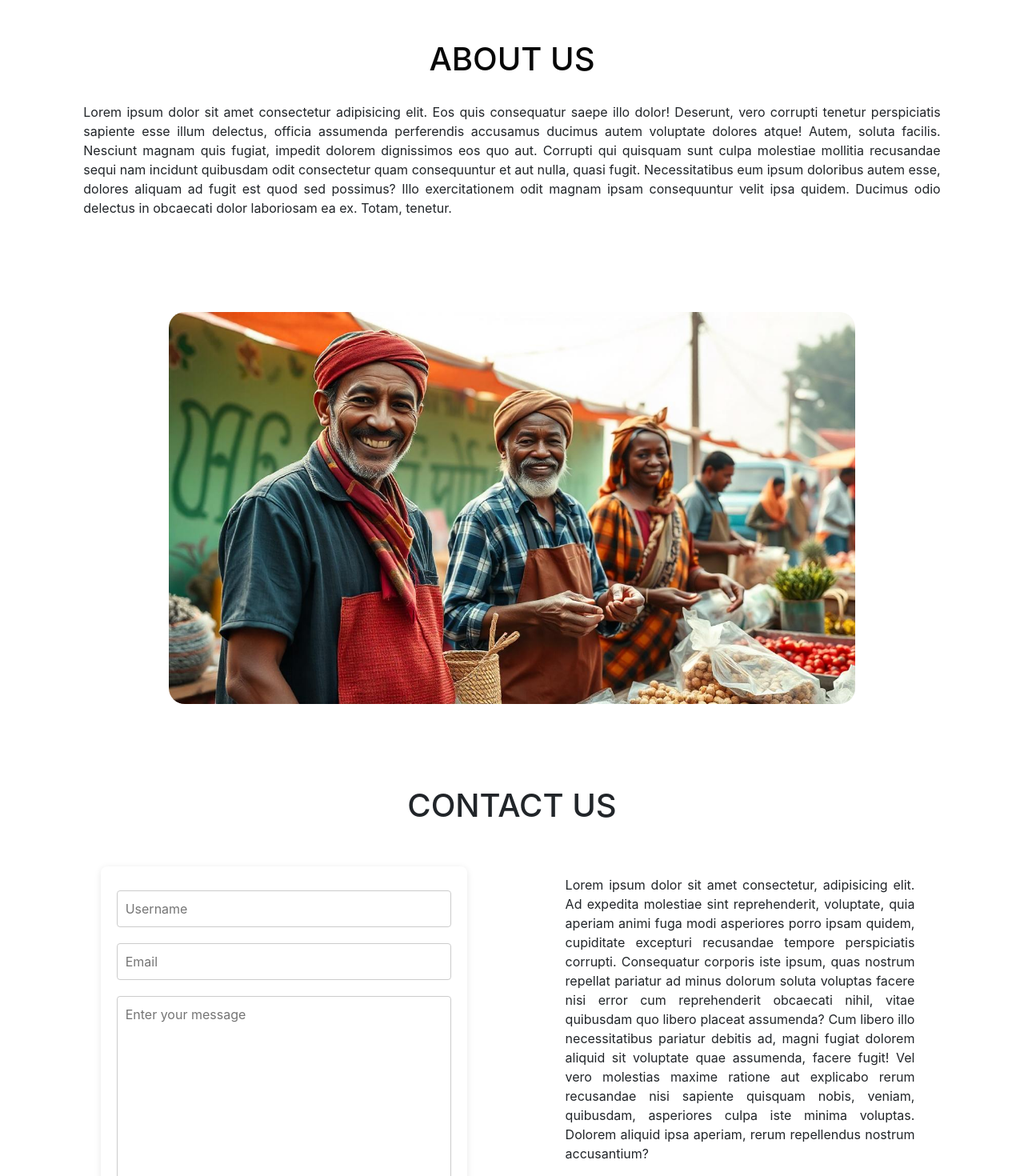
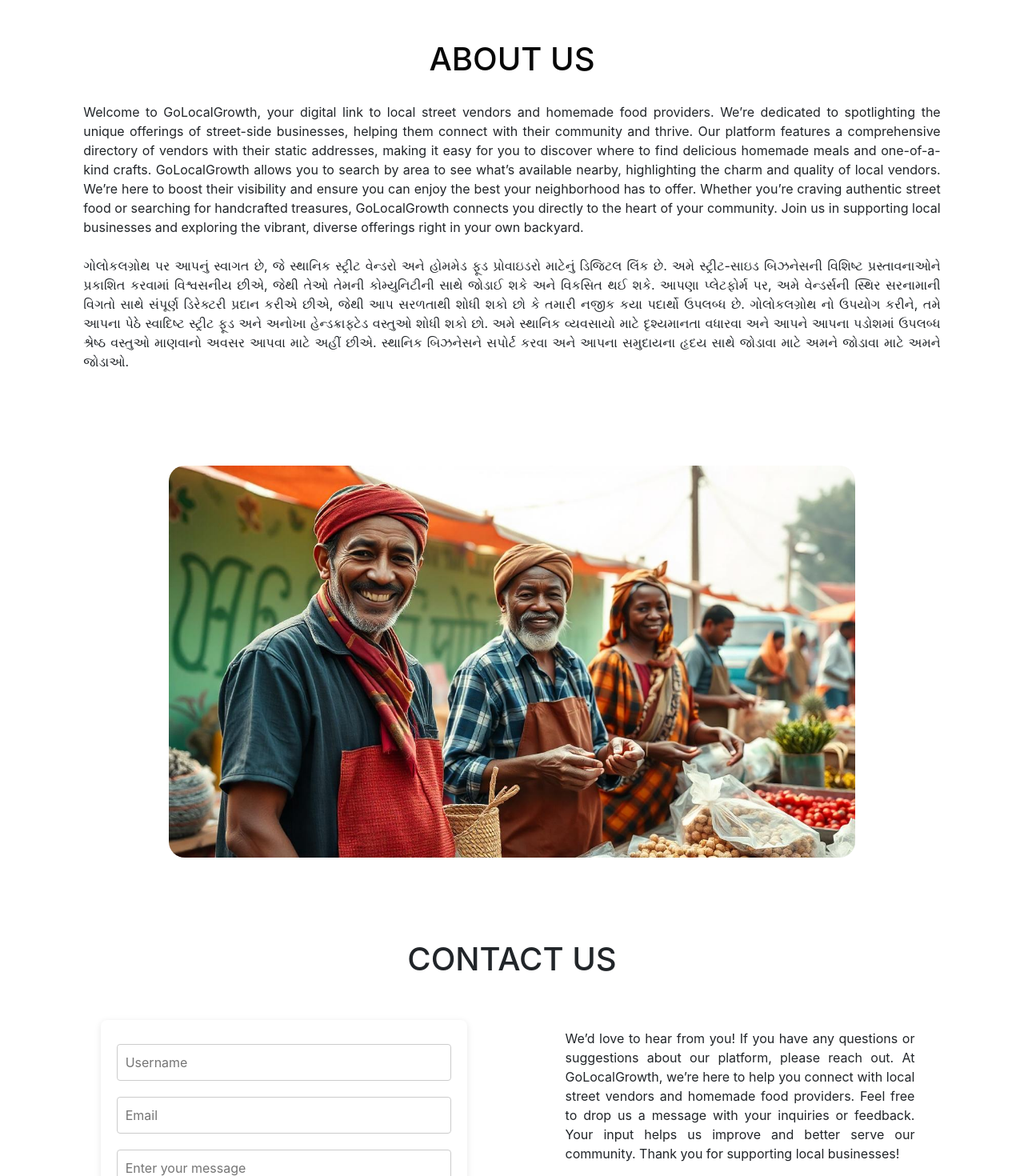
Before and after one commit to nishi1403/htm, a React (Create React App) app: page / in a window 1280 px wide. Shown: the part 2380-3850 px from the top of the page at 80% size. Built offline with nearby package versions, Linux system fonts and the light colour scheme; a web font is replaced by a local one.

Commit message:
Intiated

```diff
--- a/src/Components/About.js
+++ b/src/Components/About.js
@@ -11,19 +11,22 @@ const About = () => {
             <div className="col col-xxl-6 col-12">
               <div className="content">
                 <p>
-                  Lorem ipsum dolor sit amet consectetur adipisicing elit. Eos
-                  quis consequatur saepe illo dolor! Deserunt, vero corrupti
-                  tenetur perspiciatis sapiente esse illum delectus, officia
-                  assumenda perferendis accusamus ducimus autem voluptate
-                  dolores atque! Autem, soluta facilis. Nesciunt magnam quis
-                  fugiat, impedit dolorem dignissimos eos quo aut. Corrupti qui
-                  quisquam sunt culpa molestiae mollitia recusandae sequi nam
-                  incidunt quibusdam odit consectetur quam consequuntur et aut
-                  nulla, quasi fugit. Necessitatibus eum ipsum doloribus autem
-                  esse, dolores aliquam ad fugit est quod sed possimus? Illo
-                  exercitationem odit magnam ipsam consequuntur velit ipsa
-                  quidem. Ducimus odio delectus in obcaecati dolor laboriosam ea
-                  ex. Totam, tenetur.
+                Welcome to GoLocalGrowth, your digital link to local street vendors and homemade food providers.
+                We’re dedicated to spotlighting the unique offerings of street-side businesses, helping them connect with their community and thrive.
+                Our platform features a comprehensive directory of vendors with their static addresses, making it easy for you to discover where to find delicious homemade meals and one-of-a-kind crafts.
+                GoLocalGrowth allows you to search by area to see what’s available nearby, highlighting the charm and quality of local vendors.
+                We’re here to boost their visibility and ensure you can enjoy the best your neighborhood has to offer.
+                Whether you’re craving authentic street food or searching for handcrafted treasures, GoLocalGrowth connects you directly to the heart of your community.
+                Join us in supporting local businesses and exploring the vibrant, diverse offerings right in your own backyard.
+                <br/><br/>
+
+                ગોલોકલગ્રોથ પર આપનું સ્વાગત છે, જે સ્થાનિક સ્ટ્રીટ વેન્ડરો અને હોમમેડ ફૂડ પ્રોવાઇડરો માટેનું ડિજિટલ લિંક છે.
+                અમે સ્ટ્રીટ-સાઇડ બિઝનેસની વિશિષ્ટ પ્રસ્તાવનાઓને પ્રકાશિત કરવામાં વિશ્વસનીય છીએ, જેથી તેઓ તેમની કોમ્યુનિટીની સાથે જોડાઈ શકે અને વિકસિત થઈ શકે.
+                આપણા પ્લેટફોર્મ પર, અમે વેન્ડર્સની સ્થિર સરનામાની વિગતો સાથે સંપૂર્ણ ડિરેક્ટરી પ્રદાન કરીએ છીએ, જેથી આપ સરળતાથી શોધી શકો છો કે તમારી નજીક કયા પદાર્થો ઉપલબ્ધ છે.
+                ગોલોકલગ્રોથ નો ઉપયોગ કરીને, તમે આપના પેઠે સ્વાદિષ્ટ સ્ટ્રીટ ફૂડ અને અનોખા હેન્ડક્રાફ્ટેડ વસ્તુઓ શોધી શકો છો.
+                અમે સ્થાનિક વ્યવસાયો માટે દૃશ્યમાનતા વધારવા અને આપને આપના પડોશમાં ઉપલબ્ધ શ્રેષ્ઠ વસ્તુઓ માણવાનો અવસર આપવા માટે અહીં છીએ.
+                સ્થાનિક બિઝનેસને સપોર્ટ કરવા અને આપના સમુદાયના હૃદય સાથે જોડાવા માટે અમને જોડાવા માટે અમને જોડાઓ.
+
                 </p>
               </div>
             </div>
--- a/src/Components/Contact.js
+++ b/src/Components/Contact.js
@@ -25,19 +25,15 @@ const Contact = () => {
           <div className="col col-sm-12 col-xl-6">
             <div className="content-guj">
               <p>
-                Lorem ipsum dolor sit amet consectetur, adipisicing elit. Ad
-                expedita molestiae sint reprehenderit, voluptate, quia aperiam
-                animi fuga modi asperiores porro ipsam quidem, cupiditate
-                excepturi recusandae tempore perspiciatis corrupti. Consequatur
-                corporis iste ipsum, quas nostrum repellat pariatur ad minus
-                dolorum soluta voluptas facere nisi error cum reprehenderit
-                obcaecati nihil, vitae quibusdam quo libero placeat assumenda?
-                Cum libero illo necessitatibus pariatur debitis ad, magni fugiat
-                dolorem aliquid sit voluptate quae assumenda, facere fugit! Vel
-                vero molestias maxime ratione aut explicabo rerum recusandae
-                nisi sapiente quisquam nobis, veniam, quibusdam, asperiores
-                culpa iste minima voluptas. Dolorem aliquid ipsa aperiam, rerum
-                repellendus nostrum accusantium?
+              We’d love to hear from you! If you have any questions or suggestions about our platform, please reach out.
+              At GoLocalGrowth, we’re here to help you connect with local street vendors and homemade food providers.
+              Feel free to drop us a message with your inquiries or feedback. Your input helps us improve and better serve our community.
+              Thank you for supporting local businesses!
+              <br/><br/>
+              અમને તમારી પાસે થી સાંભળવાનું ખૂબ જ પસંદ છે! અમારી પ્લેટફોર્મ વિશે કોઈ પ્રશ્નો કે સૂચનાઓ હોય તો કૃપા કરીને અમને સંપર્ક કરો.
+               ગોલોકલગ્રોથ પર, અમે સ્થાનિક સ્ટ્રીટ વેન્ડરો અને હોમમેડ ફૂડ પ્રોવાઇડરો સાથે તમને જોડવામાં મદદ કરવા માટે અહીં છીએ.
+               તમારા પ્રશ્નો અથવા પ્રતિસાદ સાથે અમને મેસેજ મોકલો. તમારી નોંધ આપણા સમુદાયને સારી રીતે સેવા આપવાનો અમારું ઉદ્દેશ છે.
+               સ્થાનિક વ્યવસાયોને સપોર્ટ કરવા બદલ આભાર!
               </p>
             </div>
           </div>
```
